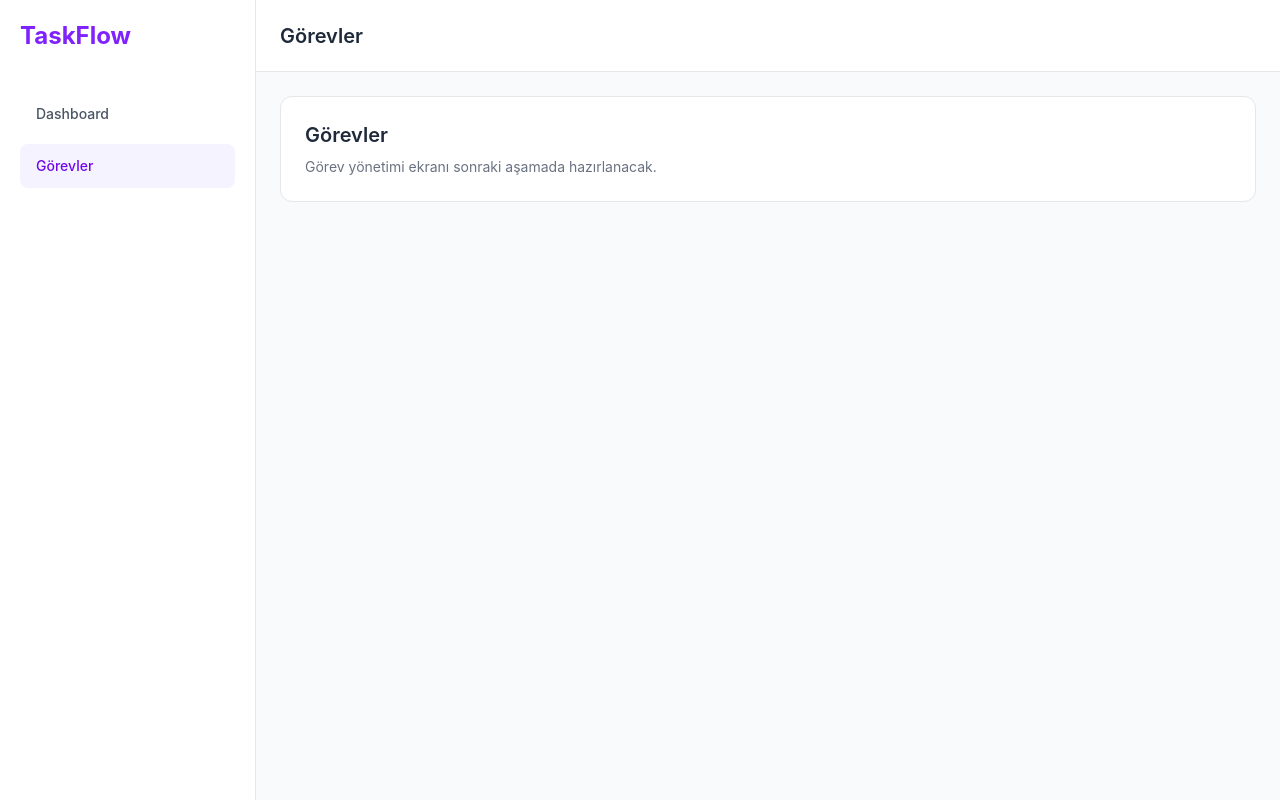
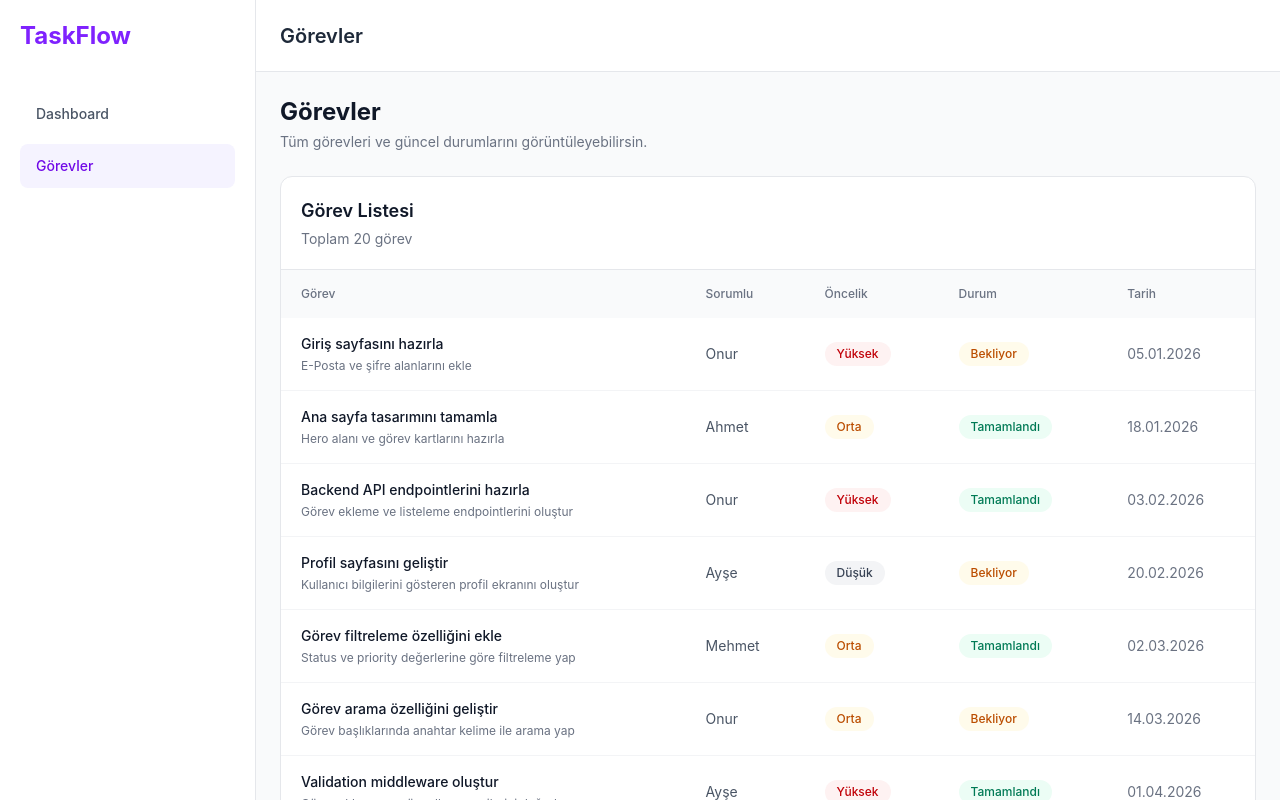
Before and after one commit to onuraydinoglu/taskflow-frontend, a React (Vite) app: page /tasks in a window 1280 px wide. Shown: the top 800 px of the page. Built offline with nearby package versions, Linux system fonts and the light colour scheme.

Commit message:
feat: görev listeleme ekranı

```diff
--- a/src/pages/Tasks.jsx
+++ b/src/pages/Tasks.jsx
@@ -1,11 +1,95 @@
+import tasks from "../data/tasks";
+
+const priorityLabels = {
+  low: "Düşük",
+  medium: "Orta",
+  high: "Yüksek",
+};
+
+const priorityColors = {
+  low: "bg-gray-100 text-gray-700",
+  medium: "bg-amber-50 text-amber-700",
+  high: "bg-red-50 text-red-700",
+};
+
 function Tasks() {
   return (
-    <section className="rounded-xl border border-gray-200 bg-white p-6">
-      <h1 className="text-xl font-semibold text-gray-800">Görevler</h1>
-      <p className="mt-2 text-sm text-gray-500">
-        Görev yönetimi ekranı sonraki aşamada hazırlanacak.
-      </p>
-    </section>
+    <div className="space-y-6">
+      <div>
+        <h1 className="text-2xl font-bold text-gray-900">Görevler</h1>
+        <p className="mt-1 text-sm text-gray-500">
+          Tüm görevleri ve güncel durumlarını görüntüleyebilirsin.
+        </p>
+      </div>
+
+      <section className="overflow-hidden rounded-xl border border-gray-200 bg-white">
+        <div className="border-b border-gray-200 p-5">
+          <h2 className="text-lg font-semibold text-gray-900">Görev Listesi</h2>
+          <p className="mt-1 text-sm text-gray-500">
+            Toplam {tasks.length} görev
+          </p>
+        </div>
+
+        <div className="overflow-x-auto">
+          <table className="w-full min-w-175 text-left text-sm">
+            <thead className="bg-gray-50 text-xs text-gray-500">
+              <tr>
+                <th className="px-5 py-4 font-medium">Görev</th>
+                <th className="px-5 py-4 font-medium">Sorumlu</th>
+                <th className="px-5 py-4 font-medium">Öncelik</th>
+                <th className="px-5 py-4 font-medium">Durum</th>
+                <th className="px-5 py-4 font-medium">Tarih</th>
+              </tr>
+            </thead>
+
+            <tbody className="divide-y divide-gray-100">
+              {tasks.map((task) => (
+                <tr key={task.id} className="transition hover:bg-gray-50">
+                  <td className="px-5 py-4">
+                    <p className="font-medium text-gray-900">{task.title}</p>
+                    <p className="mt-1 max-w-70 truncate text-xs text-gray-500">
+                      {task.description}
+                    </p>
+                  </td>
+
+                  <td className="px-5 py-4 text-gray-600">{task.assignee}</td>
+
+                  <td className="px-5 py-4">
+                    <span
+                      className={`inline-block rounded-full px-3 py-1 text-xs font-medium ${priorityColors[task.priority]}`}
+                    >
+                      {priorityLabels[task.priority]}
+                    </span>
+                  </td>
+
+                  <td className="px-5 py-4">
+                    <span
+                      className={`inline-block rounded-full px-3 py-1 text-xs font-medium ${
+                        task.status === "completed"
+                          ? "bg-emerald-50 text-emerald-700"
+                          : "bg-amber-50 text-amber-700"
+                      }`}
+                    >
+                      {task.status === "completed" ? "Tamamlandı" : "Bekliyor"}
+                    </span>
+                  </td>
+
+                  <td className="whitespace-nowrap px-5 py-4 text-gray-500">
+                    {new Date(task.createdAt).toLocaleDateString("tr-TR")}
+                  </td>
+                </tr>
+              ))}
+            </tbody>
+          </table>
+        </div>
+
+        {tasks.length === 0 && (
+          <div className="p-10 text-center text-sm text-gray-500">
+            Henüz görev bulunmuyor.
+          </div>
+        )}
+      </section>
+    </div>
   );
 }
 
```
